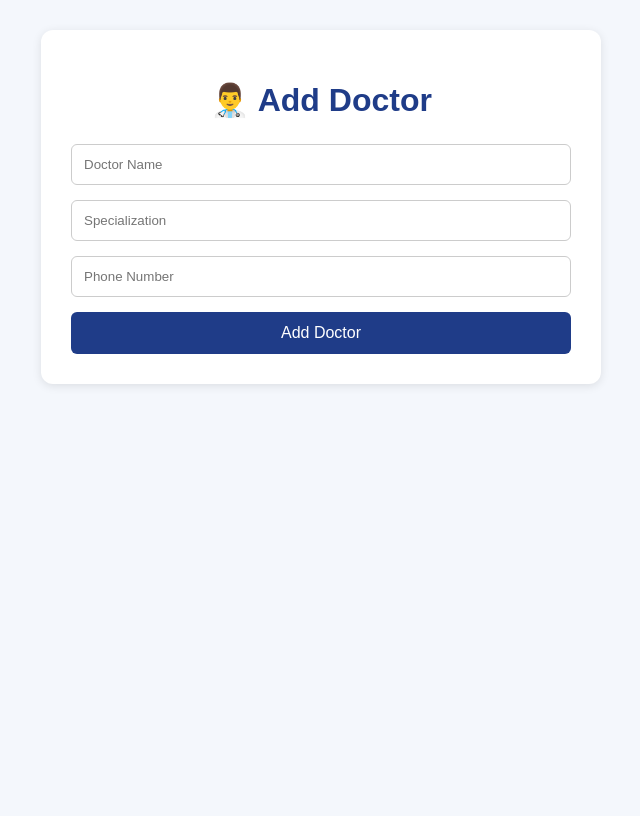
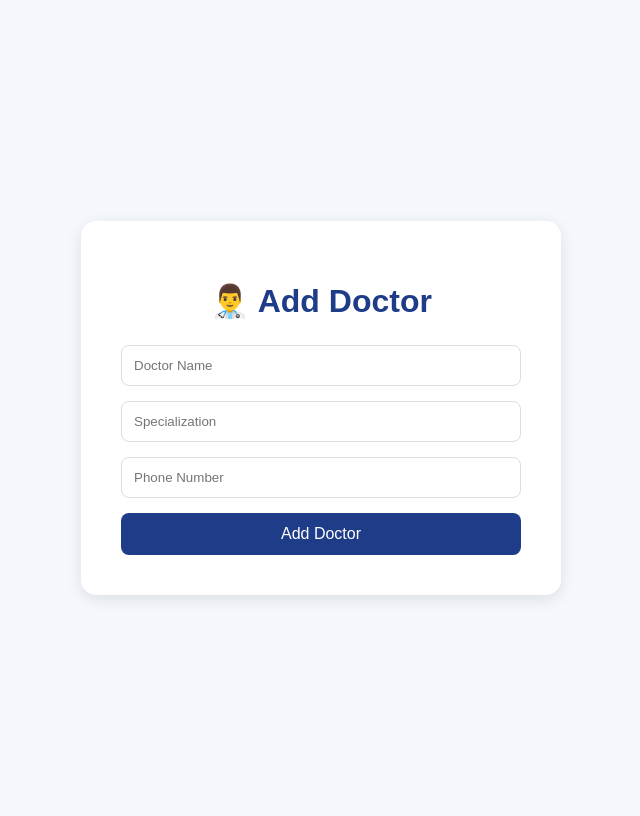
Before and after one commit to swathi04721/Hospital-Management-System, a Flask app: page /doctors in a window 1280 px wide. Shown: the whole page, without its empty margins (319-959 px from the left). Before the commit the page ends 386 px from the top, so only its background shows below. Run offline with Flask 3, Linux system fonts and the light colour scheme; some libraries are stand-ins or nearby versions.

Commit message:
improved doctor form ui

```diff
--- a/templates/doctors.html
+++ b/templates/doctors.html
@@ -8,17 +8,18 @@
         body{
             font-family:Arial, sans-serif;
             background:#f4f7fc;
-            margin:0;
-            padding:30px;
+            display:flex;
+            justify-content:center;
+            align-items:center;
+            height:100vh;
         }
 
         .container{
-            width:500px;
-            margin:auto;
             background:white;
-            padding:30px;
-            border-radius:12px;
-            box-shadow:0 2px 10px rgba(0,0,0,0.1);
+            padding:40px;
+            width:400px;
+            border-radius:15px;
+            box-shadow:0 4px 15px rgba(0,0,0,0.1);
         }
 
         h1{
@@ -31,8 +32,8 @@
             width:100%;
             padding:12px;
             margin-bottom:15px;
-            border:1px solid #ccc;
-            border-radius:6px;
+            border:1px solid #ddd;
+            border-radius:8px;
             box-sizing:border-box;
         }
 
@@ -42,9 +43,9 @@
             background:#1f3c88;
             color:white;
             border:none;
-            border-radius:6px;
+            border-radius:8px;
+            cursor:pointer;
             font-size:16px;
-            cursor:pointer;
         }
 
         button:hover{
@@ -63,20 +64,17 @@
 
     <form action="/add_doctor" method="POST">
 
-        <input
-            type="text"
+        <input type="text"
                name="name"
                placeholder="Doctor Name"
                required>
 
-        <input
-            type="text"
+        <input type="text"
                name="specialization"
                placeholder="Specialization"
                required>
 
-        <input
-            type="text"
+        <input type="text"
                name="phone"
                placeholder="Phone Number"
                required>
```
Lines whose indentation alone changed are shown as unchanged.
